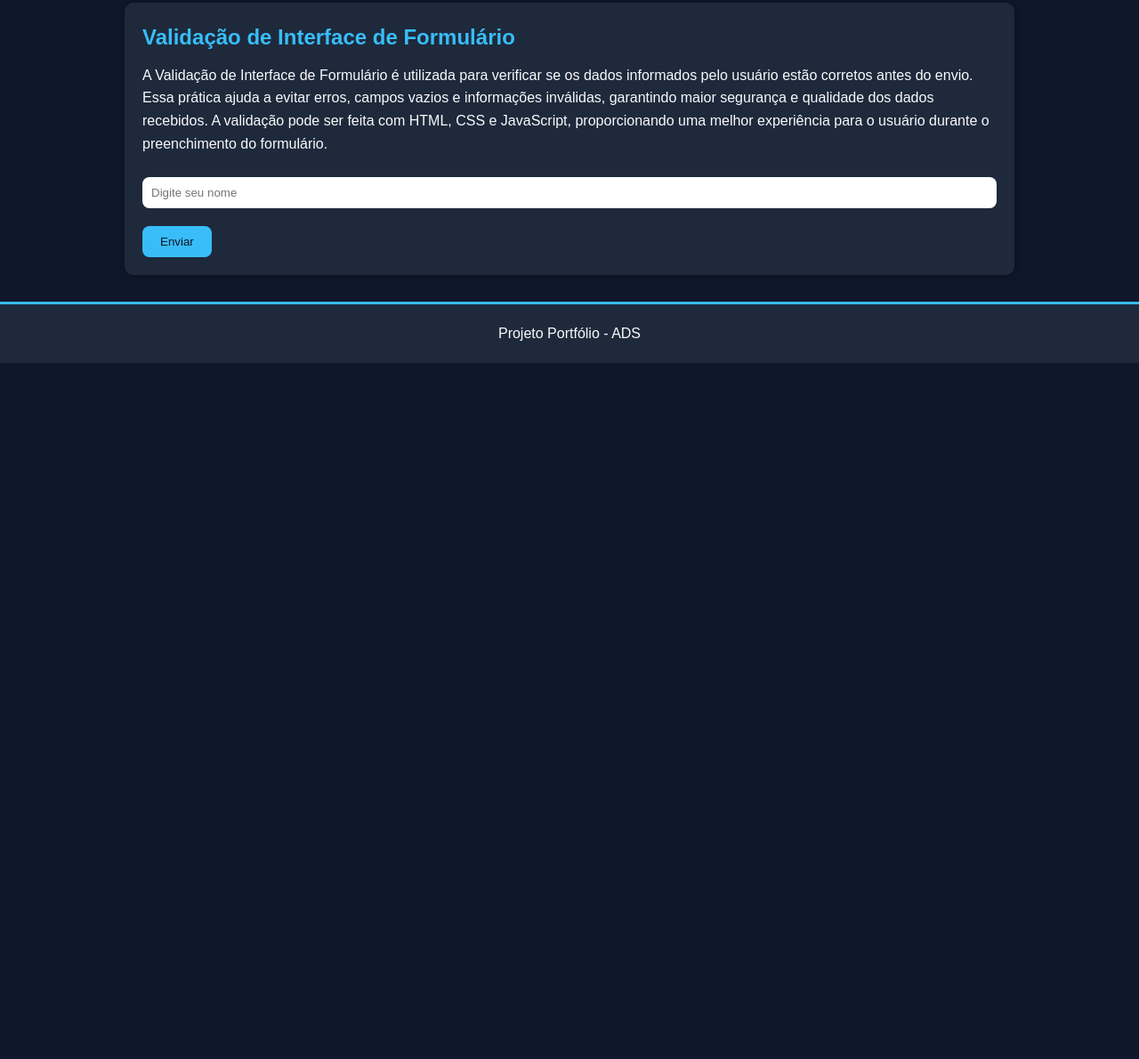
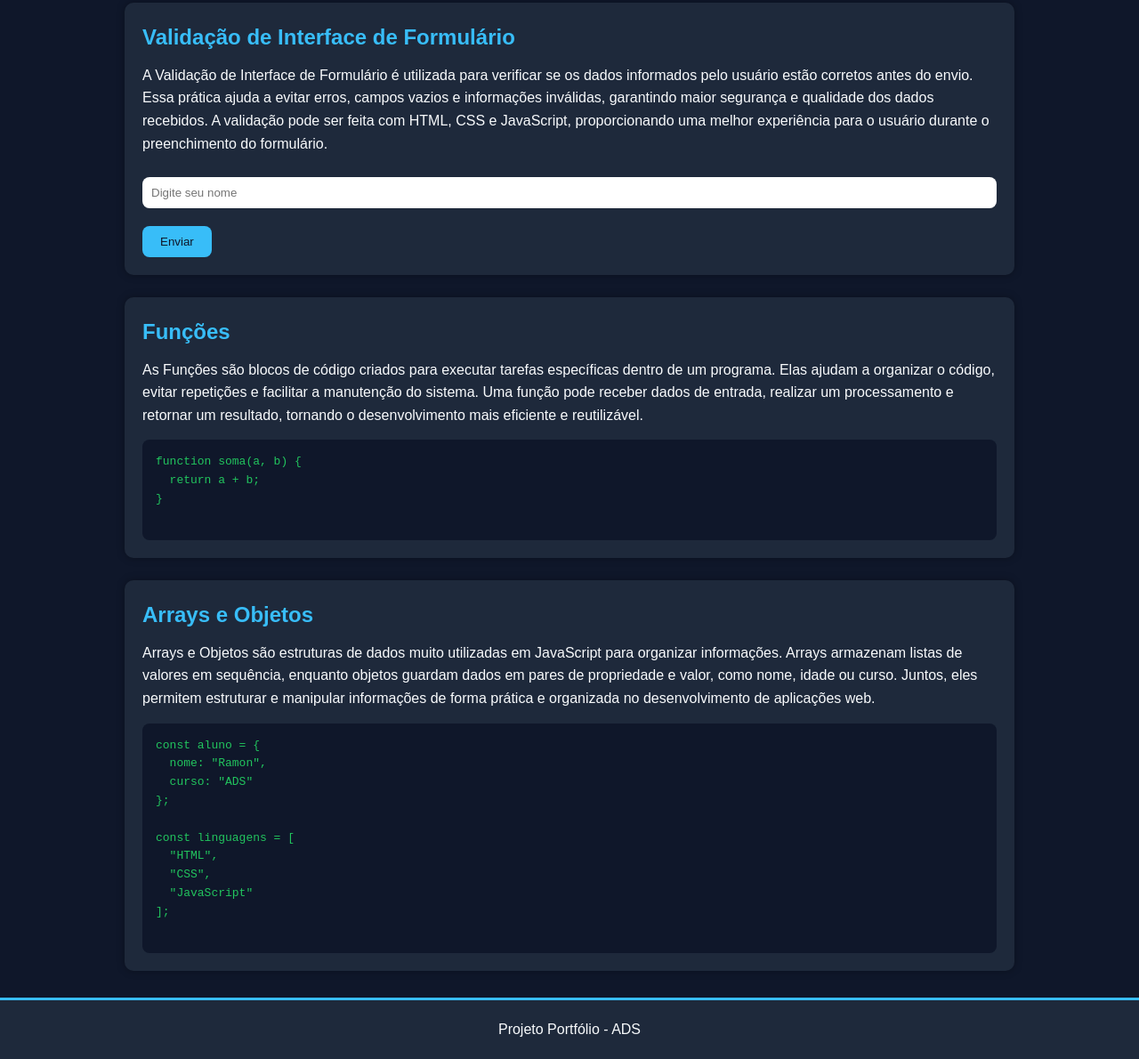
Before and after one commit to Moratto08/trabalho_portf-lio_web, a plain HTML site: page index.html in a window 1280 px wide. Shown: the part 1541-2731 px from the top of the page at 89% size. Before the commit the page ends 1949 px from the top, so only its background shows below. Drawn offline with Linux system fonts and the light colour scheme.

Commit message:
Projeto_Web_Final

```diff
--- a/index.html
+++ b/index.html
@@ -99,7 +99,7 @@
       <h2>Validação de Interface de Formulário</h2>
 
       <p>
-       A Validação de Interface de Formulário é utilizada para verificar se os dados informados pelo usuário estão corretos antes do envio. Essa prática ajuda a evitar erros, campos vazios e informações inválidas, garantindo maior segurança e qualidade dos dados recebidos. A validação pode ser feita com HTML, CSS e JavaScript, proporcionando uma melhor experiência para o usuário durante o preenchimento do formulário.
+        A Validação de Interface de Formulário é utilizada para verificar se os dados informados pelo usuário estão corretos antes do envio. Essa prática ajuda a evitar erros, campos vazios e informações inválidas, garantindo maior segurança e qualidade dos dados recebidos. A validação pode ser feita com HTML, CSS e JavaScript, proporcionando uma melhor experiência para o usuário durante o preenchimento do formulário.
 
       </p>
 
@@ -118,6 +118,43 @@
       </form>
     </section>
 
+    <!-- Funções -->
+    <section id="funcoes">
+      <h2>Funções</h2>
+
+      <p>
+        As Funções são blocos de código criados para executar tarefas específicas dentro de um programa. Elas ajudam a organizar o código, evitar repetições e facilitar a manutenção do sistema. Uma função pode receber dados de entrada, realizar um processamento e retornar um resultado, tornando o desenvolvimento mais eficiente e reutilizável.
+
+      </p>
+
+      <pre>
+function soma(a, b) {
+  return a + b;
+}
+      </pre>
+    </section>
+
+    <!-- Arrays -->
+    <section id="arrays">
+      <h2>Arrays e Objetos</h2>
+
+      <p>
+        Arrays e Objetos são estruturas de dados muito utilizadas em JavaScript para organizar informações. Arrays armazenam listas de valores em sequência, enquanto objetos guardam dados em pares de propriedade e valor, como nome, idade ou curso. Juntos, eles permitem estruturar e manipular informações de forma prática e organizada no desenvolvimento de aplicações web.
+      </p>
+
+      <pre>
+const aluno = {
+  nome: "Ramon",
+  curso: "ADS"
+};
+
+const linguagens = [
+  "HTML",
+  "CSS",
+  "JavaScript"
+];
+      </pre>
+    </section>
 
   </main>
 
```
